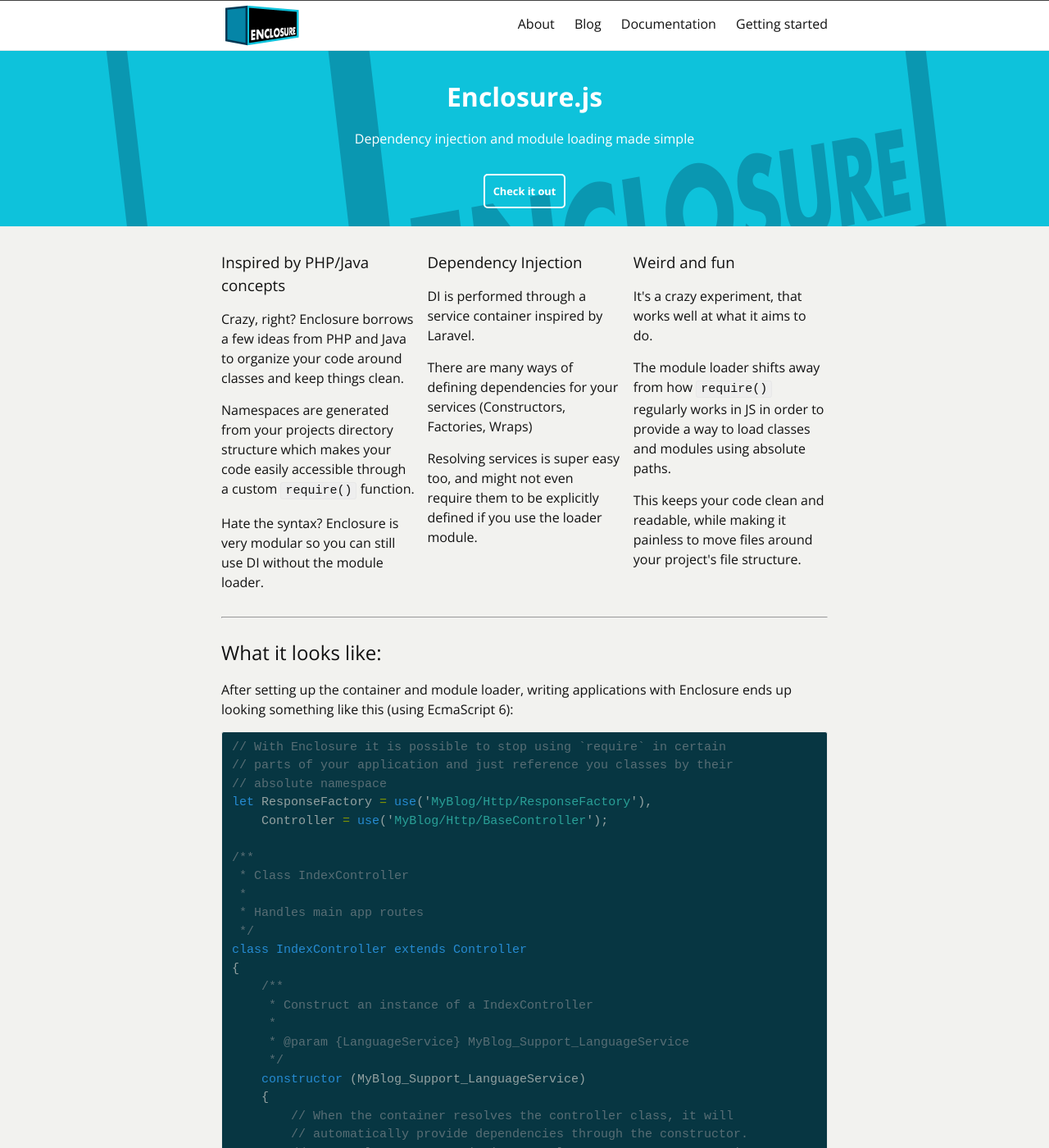
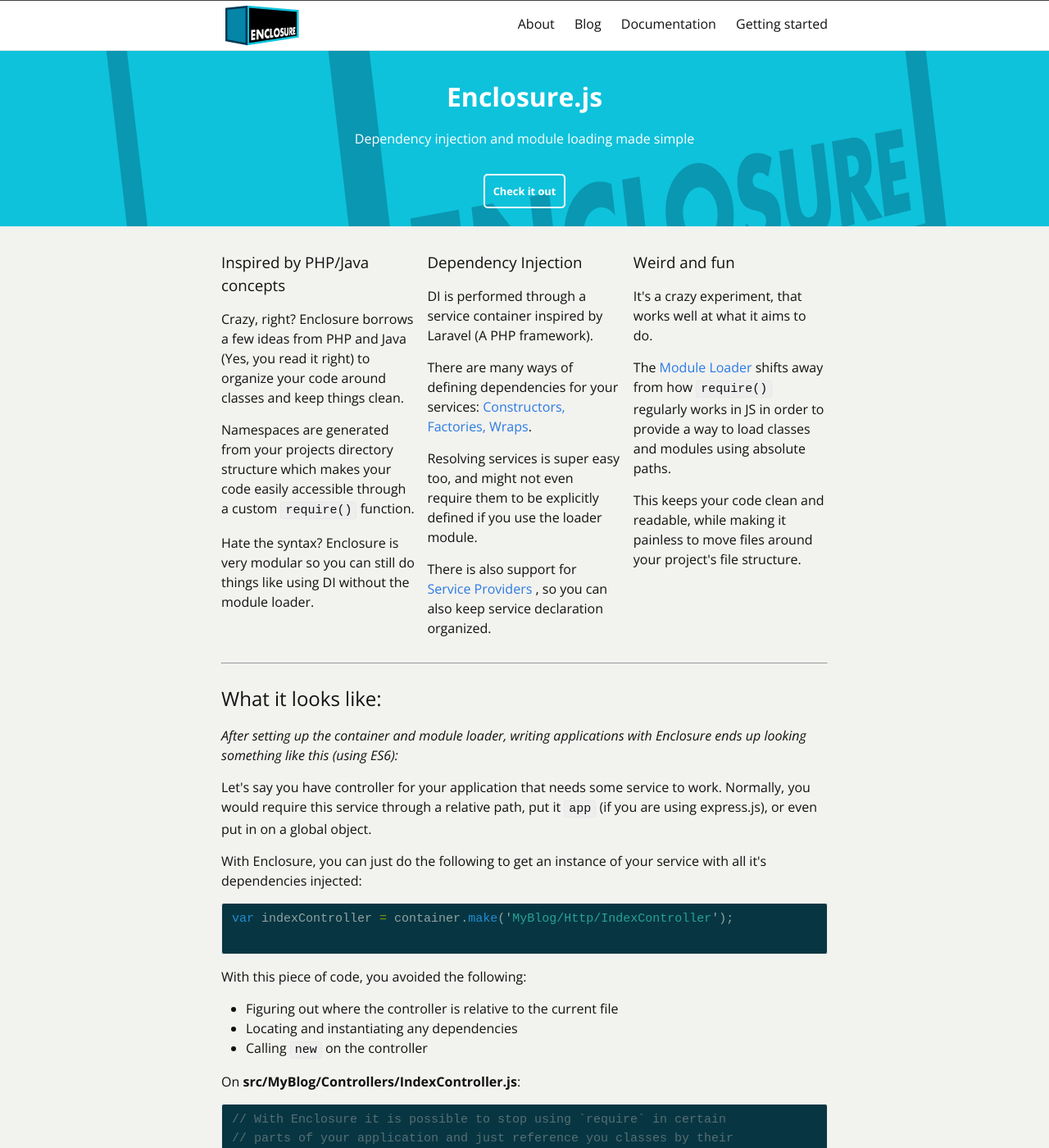
Before and after one commit to etcinit/enclosure-website, a Jekyll site: the page built from index.html, in a window 1280 px wide and 1400 px high. Shown: the whole window at 82% size. Built offline with Jekyll 4.4.1, drawn with Linux system fonts in a browser that asks for light colours; some of the changed text lies outside the part shown.

Commit message:
Improve home

```diff
--- a/index.html
+++ b/index.html
@@ -18,8 +18,8 @@ layout: wrapperless
                     <h3>Inspired by PHP/Java concepts</h3>
                     <p>
                         Crazy, right? Enclosure borrows a few ideas from PHP
-                        and Java to organize your code around classes and keep
-                        things clean.
+                        and Java (Yes, you read it right) to organize your code
+                        around classes and keep things clean.
                     </p>
                     <p>
                         Namespaces are generated from your projects directory
@@ -28,7 +28,8 @@ layout: wrapperless
                     </p>
                     <p>
                         Hate the syntax? Enclosure is very modular so you can
-                        still use DI without the module loader.
+                        still do things like using  DI without the module
+                        loader.
                     </p>
                 </div>
 
@@ -36,29 +37,42 @@ layout: wrapperless
                     <h3>Dependency Injection</h3>
                     <p>
                         DI is performed through a service container inspired by
-                        Laravel.
+                        Laravel (A PHP framework).
                     </p>
                     <p>
                         There are many ways of defining dependencies
-                        for your services (Constructors, Factories, Wraps)
+                        for your services:
+                        <a href="/docs/container/#constructor-dependency-injection">
+                            Constructors,
+                        </a>
+                        <a href="/docs/container/#factories">Factories,</a>
+                        <a href="/docs/container/#wraps">Wraps</a>.
                     </p>
                     <p>
                         Resolving services is super easy too, and might not even
                         require them to be explicitly defined if you use the
                         loader module.
                     </p>
+                    <p>
+                        There is also support for
+                        <a href="/docs/application/#service-providers">
+                            Service Providers
+                        </a>,
+                        so you can also keep service declaration organized.
+                    </p>
                 </div>
 
                 <div class="body-col body-col-3">
                     <h3>Weird and fun</h3>
                     <p>
-                        It's a crazy experiment, that works well at what it aims to do.
+                        It's a crazy experiment, that works well at what it aims
+                        to do.
                     </p>
                     <p>
-                        The module loader shifts away from how
-                        <code>require()</code> regularly works in JS in order to
-                        provide a way to load classes and modules using absolute
-                        paths.
+                        The <a href="/docs/loader/">Module Loader</a> shifts
+                        away from how <code>require()</code> regularly works
+                        in JS in order to provide a way to load classes and
+                        modules using absolute paths.
                     </p>
                     <p>
                         This keeps your code clean and readable, while making it
@@ -74,8 +88,47 @@ layout: wrapperless
                 What it looks like:
             </h2>
 
+            <p><i>
+                After setting up the container and module loader, writing
+                applications with Enclosure ends up looking something
+                like this (using ES6):
+            </i></p>
+
             <p>
-                After setting up the container and module loader, writing applications with Enclosure ends up looking something like this (using EcmaScript 6):
+                Let's say you have controller for your application that needs
+                some service to work. Normally, you would require this service
+                through a relative path, put it <code>app</code> (if you are
+                using express.js), or even put in on a global object.
+            </p>
+
+            <p>
+                With Enclosure, you can just do the following to get an
+                instance of your service with all it's dependencies injected:
+            </p>
+
+            {% highlight js %}
+var indexController = container.make('MyBlog/Http/IndexController');
+            {% endhighlight %}
+
+            <p>
+                With this piece of code, you avoided the following:
+            </p>
+
+            <ul>
+                <li>
+                    Figuring out where the controller is relative to the
+                    current file
+                </li>
+                <li>
+                    Locating and instantiating any dependencies
+                </li>
+                <li>
+                    Calling <code>new</code> on the controller
+                </li>
+            </ul>
+
+            <p>
+                On <b>src/MyBlog/Controllers/IndexController.js</b>:
             </p>
 
             {% highlight js %}
@@ -84,6 +137,9 @@ layout: wrapperless
 // absolute namespace
 let ResponseFactory = use('MyBlog/Http/ResponseFactory'),
     Controller = use('MyBlog/Http/BaseController');
+
+// However, this doesn't mean you can't or shouldn't use require() anymore:
+let winston = require('winston');
 
 /**
  * Class IndexController
@@ -115,6 +171,8 @@ class IndexController extends Controller
     {
         let welcomeMessage = this.lang.get('index.welcome', 'en-us');
 
+        winston.log('Got GET /api/v1/');
+
         return ResponseFactory.make({
             message: welcomeMessage;
         });
@@ -123,12 +181,24 @@ class IndexController extends Controller
             {% endhighlight %}
 
             <p>
+                On the controller, you avoided having to locate the
+                ResponseFactory and BaseController classes. The module loader
+                did this for you with the <code>use()</code> function.
+            </p>
+
+            <p>
+                The LanguageService is declared as a dependency in the
+                constructor, so when <code>container.make()</code> is called
+                above, it just knows what to inject.
+            </p>
+
+            <p>
                 Love it? Hate it? We are open for suggestions at
                 <a href="https://github.com/etcinit/enclosure/issues">https://github.com/etcinit/enclosure/issues</a>
             </p>
 
             <h3>Why all this? Why not stick to JS standards?!?!</h3>
-            <p>Because it's fun.</p>
+            <p><a href="/docs/foreword">Because it's fun.</a></p>
         </div>
     </div>
 </div>
```
